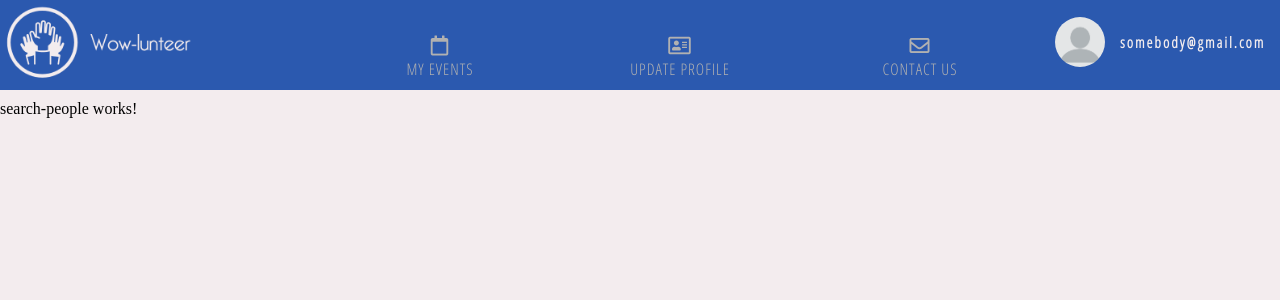
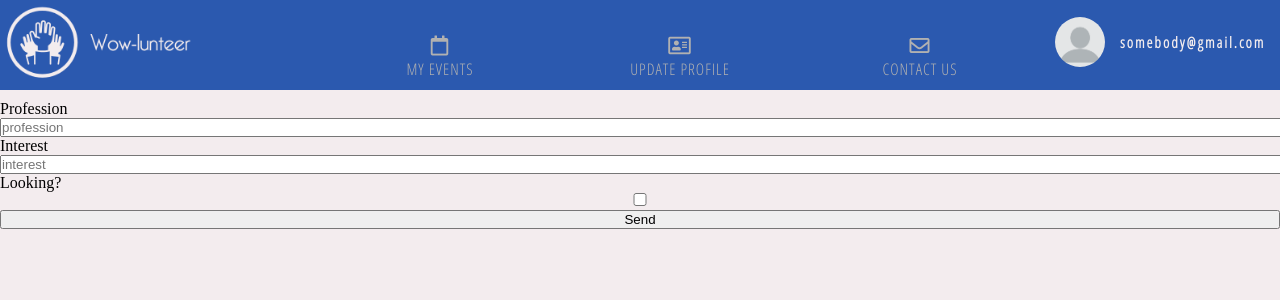
Before and after one commit to abelkalamar/Voluntify, an Angular app in the folder frontend/: page /comp/main/search in a window 1280 px wide. Shown: the top 300 px of the page. Built offline with nearby package versions, Linux system fonts and the light colour scheme.

Commit message:
start working on search component, wire it with backend

```diff
--- a/frontend/src/app/components/comp-main/search-people/search-people.component.html
+++ b/frontend/src/app/components/comp-main/search-people/search-people.component.html
@@ -1,3 +1,15 @@
-<p>
-  search-people works!
-</p>
+<form [formGroup]="formData" action="" (ngSubmit)=onSubmit()>
+  <div class="form-group profession">
+    <label for="profession">Profession</label>
+    <input type="text" id="profession" class="form-control" formControlName="profession" placeholder="profession">
+  </div>
+  <div class="form-group interest">
+    <label for="interest">Interest</label>
+    <input type="text" id="interest" class="form-control" formControlName="interest" placeholder="interest">
+  </div>
+  <div class="form-group isLooking">
+    <label for="isLooking">Looking?</label>
+    <input type="checkbox" id="isLooking" class="form-control" formControlName="isLooking" placeholder="isLooking">
+  </div>
+  <button>Send</button>
+</form>
--- a/frontend/src/app/components/comp-main/search-people/search-people.component.ts
+++ b/frontend/src/app/components/comp-main/search-people/search-people.component.ts
@@ -1,4 +1,9 @@
 import { Component, OnInit } from '@angular/core';
+import { FormGroup, FormControl } from '@angular/forms';
+import { Router } from '@angular/router';
+import { EventService } from 'src/app/services/event.service';
+import { HttpClient, HttpHeaders } from '@angular/common/http';
+import { PersonalDataService } from 'src/app/services/personal-data.service';
 
 @Component({
   selector: 'app-search-people',
@@ -7,9 +12,26 @@ import { Component, OnInit } from '@angular/core';
 })
 export class SearchPeopleComponent implements OnInit {
 
-  constructor() { }
+  formData: FormGroup;
+
+  constructor(
+    private http: HttpClient,
+    private userService: PersonalDataService
+  ) { }
 
   ngOnInit() {
+    this.formData = new FormGroup({
+      'profession': new FormControl(''),
+      'interest': new FormControl(''),
+      'isLooking': new FormControl(false)
+    });
+  }
+
+  onSubmit() {
+    this.userService.searchUsers(this.formData.value)
+      .subscribe(result => {
+        console.log(result);
+      });
   }
 
 }
--- a/frontend/src/app/services/personal-data.service.ts
+++ b/frontend/src/app/services/personal-data.service.ts
@@ -40,4 +40,16 @@ export class PersonalDataService {
     this.http.get(`${this.baseUrl}/api`, { headers });
   }
 
+  searchUsers(formData: Object) {
+    // const body = {
+    //   'profession': formData.profession,
+    //   'interest': formData.interest,
+    //   'isLooking': formData.isLooking
+    // }
+    const headers: HttpHeaders = new HttpHeaders()
+      .set('Content-Type', 'application/json')
+      .set('Authorization', `Bearer ${window.localStorage.getItem('token')}`);
+      return this.http.post(`${this.baseUrl}/api/user/search`, formData, { headers });
+  }
+
 }
```
